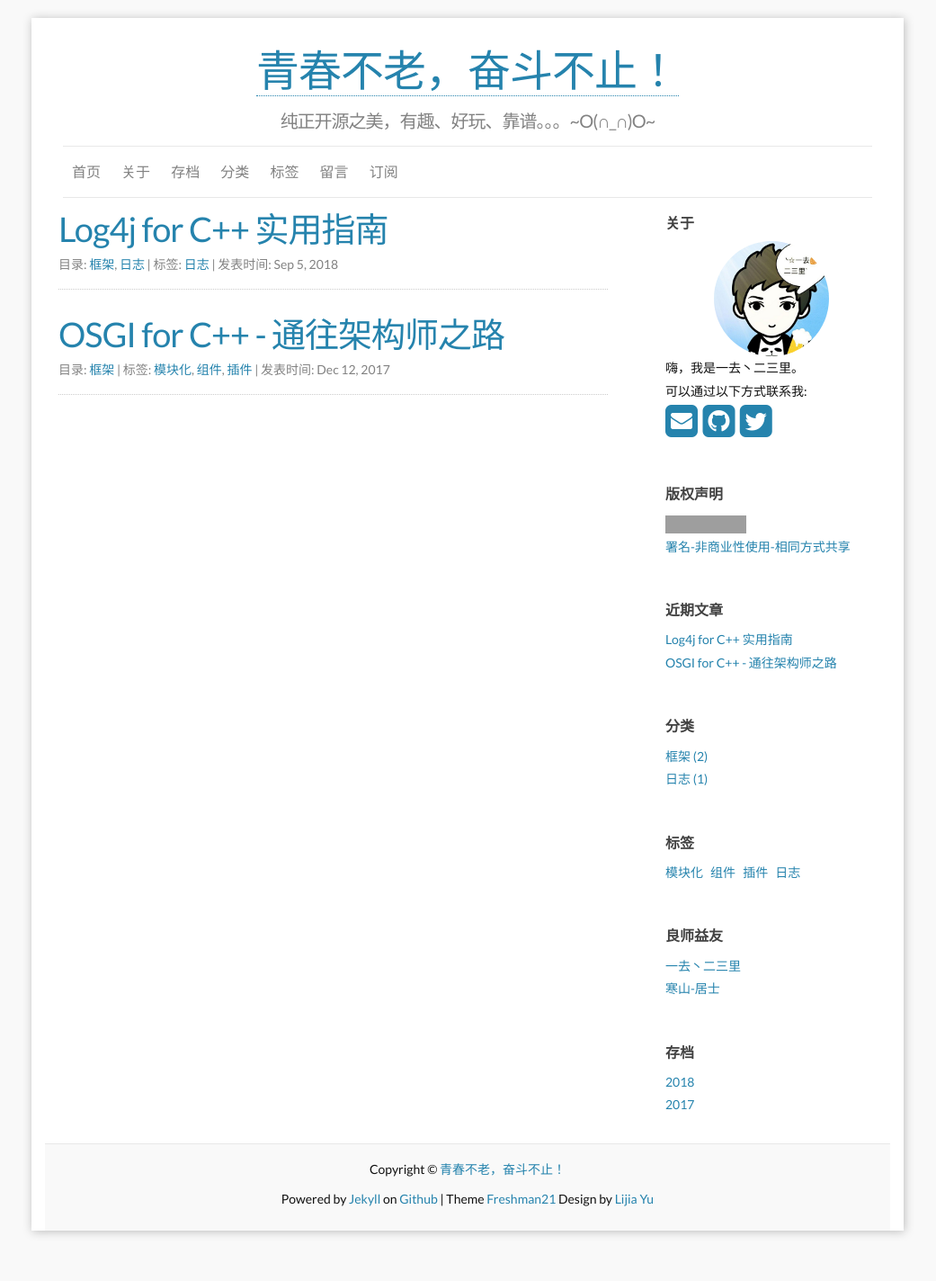
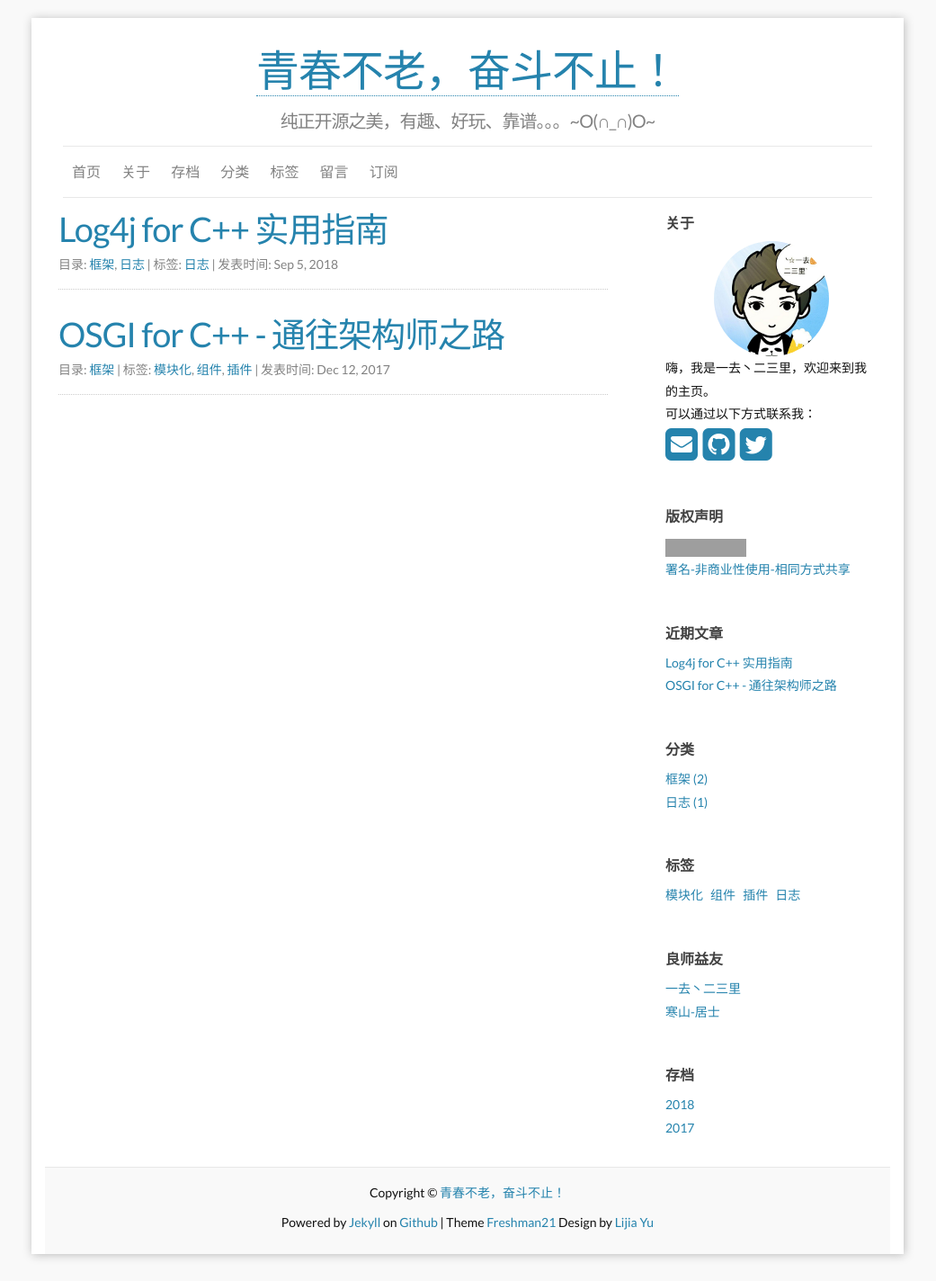
Before and after one commit to Waleon/Waleon.github.io, a Jekyll site: the page built from index.html, in a window 1280 px wide. Shown: the whole page at 90% size, without its empty margins (120-1161 px from the left). Built offline with Jekyll 4.4.1, drawn with Linux system fonts in a browser that asks for light colours; the list of posts is cut into pages by our own code; before the commit the page ends 1398 px from its top, so only the background shows below that; grey boxes are pictures that could not be loaded.

Commit message:
update aboutme

```diff
--- a/_config.yml
+++ b/_config.yml
@@ -14,7 +14,7 @@ twitter_username: Waleon
 github_username:  Waleon
 disqus_shortname: freshman21
 favicon:     "/images/favicon.ico"
-aboutme: 嗨，我是一去丶二三里。
+aboutme: 嗨，我是一去丶二三里，欢迎来到我的主页。
 aboutme_photo: /images/me.png
 google_analytics_key: UA-57979084-1 # put YOUR key here to enable tracking! (blank to disable)
 
--- a/_includes/Aboutme.html
+++ b/_includes/Aboutme.html
@@ -6,7 +6,7 @@
 
   {% if site.ShowContactInfo == "True" %}
 
- 可以通过以下方式联系我:<br/>
+ 可以通过以下方式联系我：<br/>
 
   {% if site.email != empty %}
   <a href="mailto:{{site.email}}" title="mailto: {{site.email}}"><i class="fa fa-envelope-square fa-3x"></i></a>&nbsp;
```
